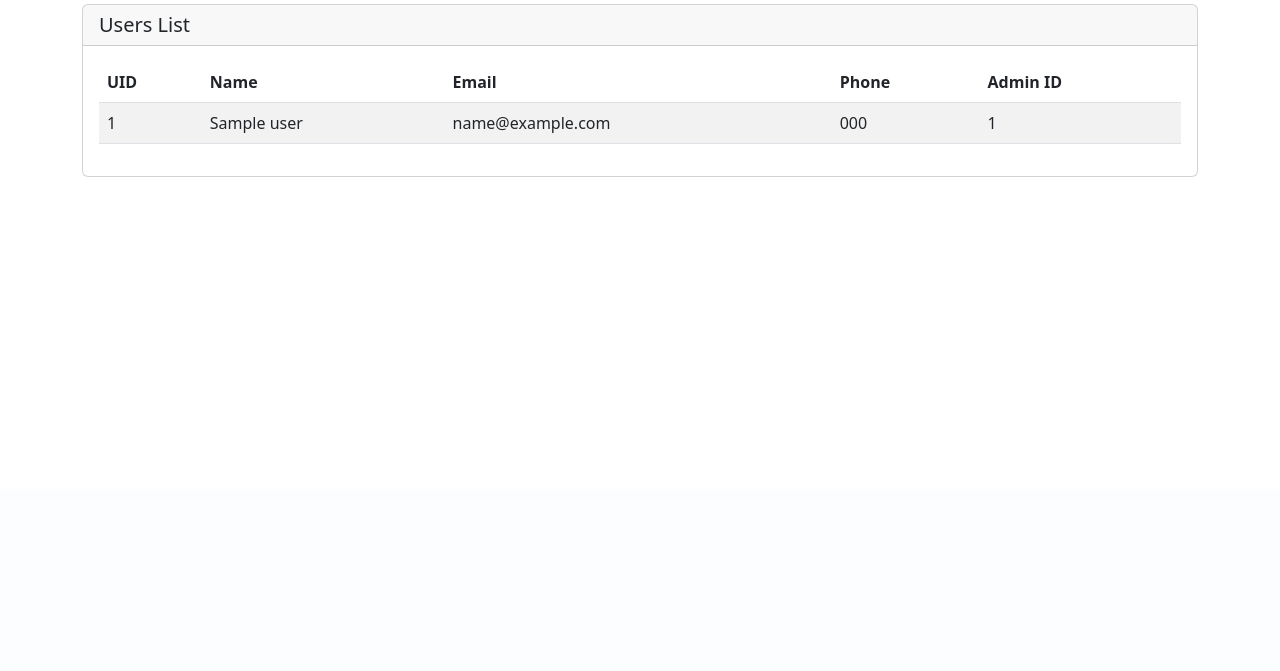
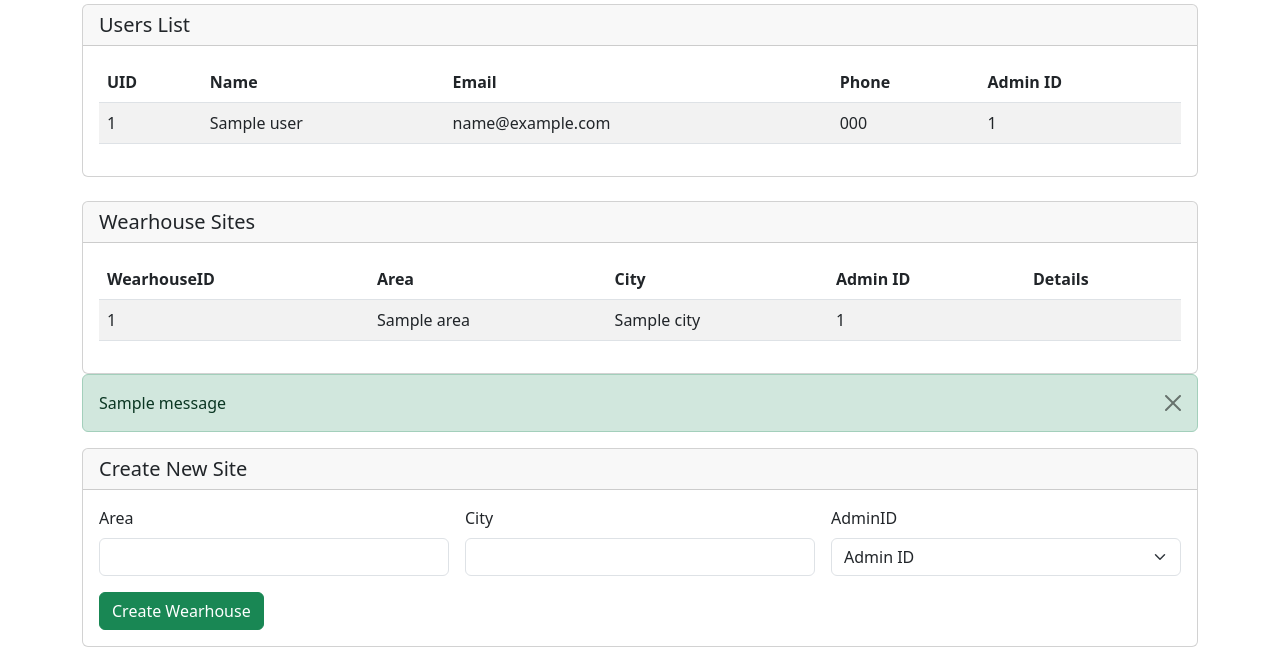
Before and after one commit to SajimRZ/Courier370, a Flask app: template templates/admin_dashboard.html in a window 1280 px wide. Shown: the part 311-982 px from the top of the page. Before the commit the page ends 488 px from the top, so only its background shows below. Run offline with Flask 3, Linux system fonts and the light colour scheme; the template is opened without the code that fills it: most values are stand-ins (such as "Sample title", 1, 10 or a date in 2020); one stand-in notice (Sample message) is shown; some libraries are stand-ins or nearby versions.

Commit message:
Admin dashboard wearhouse table

```diff
--- a/main.py
+++ b/main.py
@@ -17,6 +17,7 @@ mysql = MySQL(app)
 
 @app.route('/')
 
+#Login Page
 @app.route('/login', methods=['GET', 'POST']) #Log in page
 def login():
     if request.method == 'POST':
@@ -50,6 +51,7 @@ def login():
 
     return render_template('login.html')
 
+#Admin Dashboard
 @app.route('/admin_dashboard')
 def admin_dashboard():
     if 'user_id' not in session or not session.get('is_admin'):
@@ -65,11 +67,14 @@ def admin_dashboard():
     cursor.execute('SELECT * FROM admin')
     admins = cursor.fetchall()
 
+    cursor.execute('SELECT * FROM wearhouse')
+    wh = cursor.fetchall()
+
     cursor.close()
-    return render_template('admin_dashboard.html', users=users, admins=admins)
+    return render_template('admin_dashboard.html', users=users, admins=admins, wh = wh)
 
-## edit the admin table
-@app.route('/add_admin')
+## Go to the Admin edit page
+@app.route('/admin_dashboard/add_admin')
 def add_admin():
     if 'user_id' not in session or not session.get('is_admin'):
         return redirect(url_for('login'))
@@ -77,16 +82,18 @@ def add_admin():
     cursor = mysql.connection.cursor(MySQLdb.cursors.DictCursor)
     cursor.execute('SELECT * FROM admin')
     admins = cursor.fetchall()
+    cursor.close()
     return render_template('add_admin.html', admins=admins)
 
+#Logout system
 @app.route('/logout')
 def logout():
     session.clear()
     session['is_admin'] = False
     return redirect(url_for('login'))
 
-
-@app.route('/add_admin/create', methods=['POST'])
+#make a new admin
+@app.route('/admin_dashboard/add_admin/create', methods=['POST'])
 def create_admin():
     if 'user_id' not in session or not session.get('is_admin'):
         return redirect(url_for('login'))
@@ -118,5 +125,47 @@ def create_admin():
 
     return redirect(url_for('add_admin'))
 
+#delete an admin
+@app.route('/admin_dashboard/add_admin/delete/<int:AdminID>', methods=['POST'])
+def delete_admin(AdminID):
+    if request.method == 'POST':
+        cursor = mysql.connection.cursor(MySQLdb.cursors.DictCursor)
+        cursor.execute('DELETE FROM admin WHERE AdminID = %s', (AdminID,))
+        mysql.connection.commit()
+        cursor.close()
+        flash("Admin deleted successfully!", "success")
+        return redirect(url_for('add_admin'))
+
+##Create Wearhouse
+@app.route('/admin_dashboard/createwh', methods=['POST'])
+def create_wearhouse():
+    area = request.form['Area']
+    city = request.form['City']
+    a_id = request.form['AdminID']
+
+    cursor = mysql.connection.cursor(MySQLdb.cursors.DictCursor)
+
+    try:
+        cursor.execute('SELECT COUNT(*) as count FROM wearhouse')
+        next_id = cursor.fetchone()['count'] + 1
+
+        cursor.execute(
+            'INSERT INTO wearhouse (WearhouseID, Area, City, AdminID) VALUES (%s, %s, %s, %s)',
+            (next_id, area, city, a_id)
+        )
+
+        mysql.connection.commit()
+        flash('New site created successfully!', 'success')
+    except Exception as e:
+        mysql.connection.rollback()
+        flash('Failed to create site.', 'danger')
+        print(e)
+    finally:
+        cursor.close()
+
+    return redirect(url_for('admin_dashboard'))
+
+
+
 if __name__ == "__main__":
     app.run(debug=True)
--- a/templates/admin_dashboard.html
+++ b/templates/admin_dashboard.html
@@ -19,8 +19,8 @@
         </div>
     </nav>
 
+    <!-- List of Admins -->
     <div class="container my-4">
-
         <div class="card mb-4">
             <div class="card-header">
                 <h5 class="mb-0">Admins List</h5>
@@ -47,6 +47,8 @@
                     </table>
                 </div>
                 <div class="row g-3">
+
+                    <!-- The edit button -->
                     <div class="col-12">
                         <a href="{{ url_for('add_admin') }}" class="btn btn-success">Edit</a>
                     </div>
@@ -54,7 +56,9 @@
             </div>
         </div>
 
-        <div class="card">
+        <div></div>
+        <!-- User List -->
+        <div class="card mb-4">
             <div class="card-header">
                 <h5 class="mb-0">Users List</h5>
             </div>
@@ -85,6 +89,87 @@
                 </div>
             </div>
         </div>
+
+        <div>
+
+        </div>
+        <!-- WearHouse List-->
+        <div class="card">
+            <div class="card-header">
+                <h5 class="mb-0">Wearhouse Sites</h5>
+            </div>
+            <div class="card-body">
+                <div class="table-responsive">
+                    <table class="table table-striped">
+                        <thead>
+                            <tr>
+                                <th>WearhouseID</th>
+                                <th>Area</th>
+                                <th>City</th>
+                                <th>Admin ID</th>
+                                <th>Details</th>
+                            </tr>
+                        </thead>
+                        <tbody>
+                            {% for WH in wh %}
+                            <tr>
+                                <td>{{ WH.WearhouseID }}</td>
+                                <td>{{ WH.Area }}</td>
+                                <td>{{ WH.City }}</td>
+                                <td>{{ WH.AdminID }}</td>
+                                <td>
+
+                                </td>
+                            </tr>
+                            {% endfor %}
+                        </tbody>
+                    </table>
+                </div>
+            </div>
+        </div>
+
+
+        {% with messages = get_flashed_messages(with_categories=true) %}
+            {% if messages %}
+                {% for category, message in messages %}
+                    <div class="alert alert-{{ category }} alert-dismissible fade show">
+                        {{ message }}
+                        <button type="button" class="btn btn-close" data-bs-dismiss="alert" aria-label="Close"></button>
+                    </div>
+                {% endfor %}
+            {% endif %}
+        {% endwith %}
+        <div class="card mb-4">
+            <div class="card-header">
+                <h5 class="mb-0">Create New Site</h5>
+            </div>
+            <div class="card-body">
+                <form action="{{ url_for('create_wearhouse') }}" method="post">
+                    <div class="row g-3">
+                        <div class="col-md-4">
+                            <label for="Area" class="form-label">Area</label>
+                            <input type="Area" class="form-control" id="Area" name="Area" required>
+                        </div>
+                        <div class="col-md-4">
+                            <label for="City" class="form-label">City</label>
+                            <input type="City" class="form-control" id="City" name="City" required>
+                        </div>
+                        <div class="col-md-4">
+                            <label for="AdminID" class="form-label">AdminID</label>
+                            <select type="AdminID" class="form-select" id="AdminID" name="AdminID" required>
+                                <option selected>Admin ID</option>
+                                {% for admin in admins %}
+                                    <option value= "{{admin.AdminID}}" >{{admin.AdminID}}</option>
+                                {% endfor %}
+                            </select>
+                        </div>
+                        <div class="col-12">
+                            <button type="submit" class="btn btn-success">Create Wearhouse</button>
+                        </div>
+                    </div>
+                </form>
+            </div>
+        </div>
     </div>
 
     <script src="https://cdn.jsdelivr.net/npm/bootstrap@5.3.0/dist/js/bootstrap.bundle.min.js"></script>
```
Also changed, not shown: templates/add_admin.html (+11 -2 lines).
